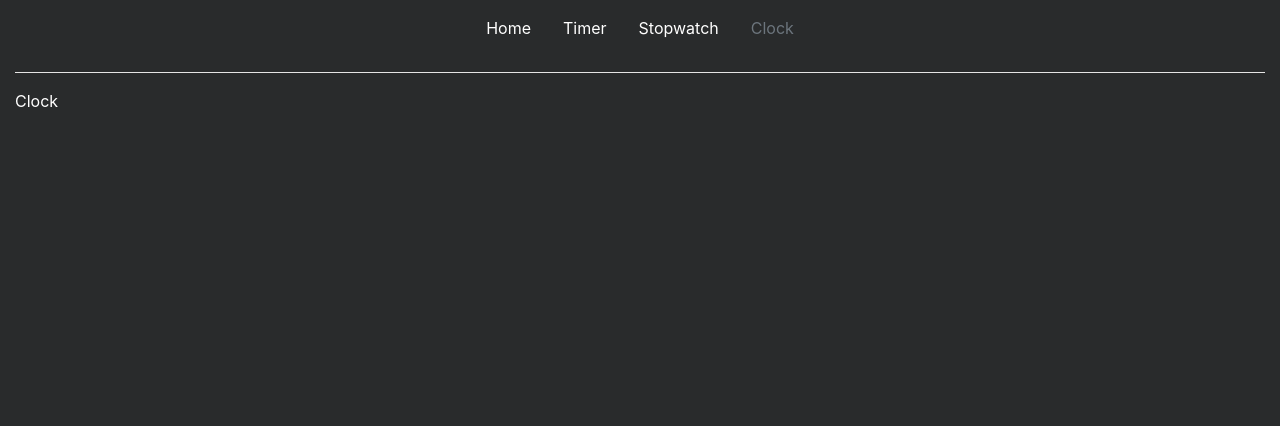
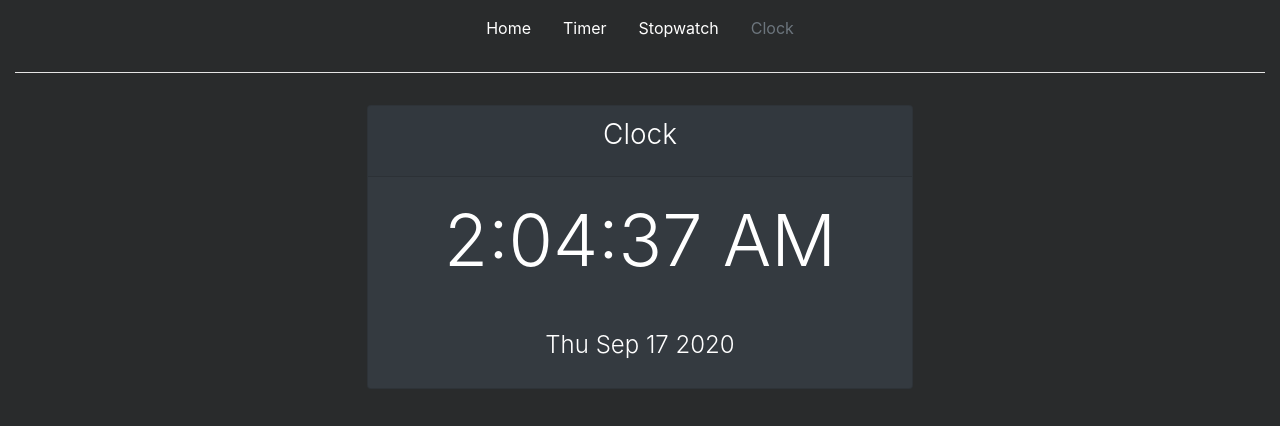
Before and after one commit to sanchez-hugo/time-widgets, a React (Create React App) app in the folder react-times/: page /clock in a window 1280 px wide. Shown: the top 426 px of the page. Built offline with nearby package versions, Linux system fonts and the light colour scheme.

Commit message:
added clock

```diff
--- a/react-times/src/App.jsx
+++ b/react-times/src/App.jsx
@@ -18,7 +18,7 @@ class App extends Component {
 
     return (
         <BrowserRouter>
-          <div className="container-fluid text-white">
+          <div className="container-fluid">
             <NavBar/>
             <div>
               <hr className="bg-white"/>
--- a/react-times/src/components/Clock.jsx
+++ b/react-times/src/components/Clock.jsx
@@ -1,13 +1,83 @@
-import React, { Component } from 'react';
+import React, { PureComponent } from "react";
 
-class Clock extends Component {
-    render() {
-        return (
-            <div>
-                Clock
+class Clock extends PureComponent {
+  constructor(props) {
+    super(props);
+    this.state = {
+      today: new Date(),
+      timeString: "",
+      dateString: "",
+      clockIntervalId: 0,
+    };
+  }
+
+  componentDidMount() {
+    const now = this.getClock();
+
+    this.setClock(now);
+
+    const clockIntervalId = setInterval(this.updateClock, 1000);
+    this.setClockIntervalId(clockIntervalId);
+  }
+
+  componentWillUnmount() {
+    if (this.state.clockIntervalId) clearInterval(this.state.clockIntervalId);
+  }
+
+  updateClock = () => {
+    const now = this.getClock();
+
+    this.setClock(now);
+  };
+
+  setClockIntervalId = (clockIntervalId) => {
+    this.setState((prevState) => ({ ...prevState, clockIntervalId }));
+  };
+
+  setClock = (now) => {
+    const { today, dateString, timeString } = now;
+    this.setState((prevState) => ({
+      ...prevState,
+      today,
+      dateString,
+      timeString,
+    }));
+  };
+
+  getClock() {
+    const today = new Date();
+    const timeString = today.toLocaleTimeString("en-US");
+    const dateString = today.toDateString();
+    return { dateString, timeString, today };
+  }
+
+  render() {
+    const { dateString, timeString } = this.state;
+
+    return (
+      <div className="container-fluid p-3">
+        <div className="row justify-content-center px-md-5">
+          <div className="col-md-6">
+            <div className="card bg-dark text-white">
+              <div className="card-header text-center">
+                <h3 className="card-title font-weight-light">Clock</h3>
+              </div>
+              <div className="card-body">
+                <h1 className="text-center display-3">
+                  {timeString ? timeString : `Getting time...`}
+                </h1>
+              </div>
+              <div className="card-body">
+                <div className="text-center font-weight-light h4">
+                  {dateString ? dateString : `Getting date...`}
+                </div>
+              </div>
             </div>
-        );
-    }
+          </div>
+        </div>
+      </div>
+    );
+  }
 }
 
 export default Clock;
--- a/react-times/src/components/Stopwatch.jsx
+++ b/react-times/src/components/Stopwatch.jsx
@@ -170,7 +170,8 @@ class Stopwatch extends Component {
     return (
       <div className="container-fluid p-3">
         <div className="row justify-content-center px-md-5">
-          <div className="col-md-6 card bg-dark text-white">
+          <div className="col-md-6">
+            <div className="card bg-dark text-white">
               <div className="card-header text-center">
                 <h3 className="card-title font-weight-light">Stopwatch</h3>
               </div>
@@ -281,6 +282,7 @@ class Stopwatch extends Component {
             </div>
           </div>
         </div>
+      </div>
     );
   }
 }
--- a/react-times/src/components/Timer.jsx
+++ b/react-times/src/components/Timer.jsx
@@ -246,7 +246,8 @@ class Timer extends Component {
     return (
       <div className="container-fluid p-3">
         <div className="row justify-content-center px-md-5">
-          <div className="col-md-6 card bg-dark text-white">
+          <div className="col-md-6">
+            <div className="card bg-dark text-white">
               <div className="card-header text-center">
                 <h3 className="card-title font-weight-light">Timer</h3>
               </div>
@@ -410,6 +411,7 @@ class Timer extends Component {
             </div>
           </div>
         </div>
+      </div>
     );
   }
 }
```
Lines whose indentation alone changed are shown as unchanged.
